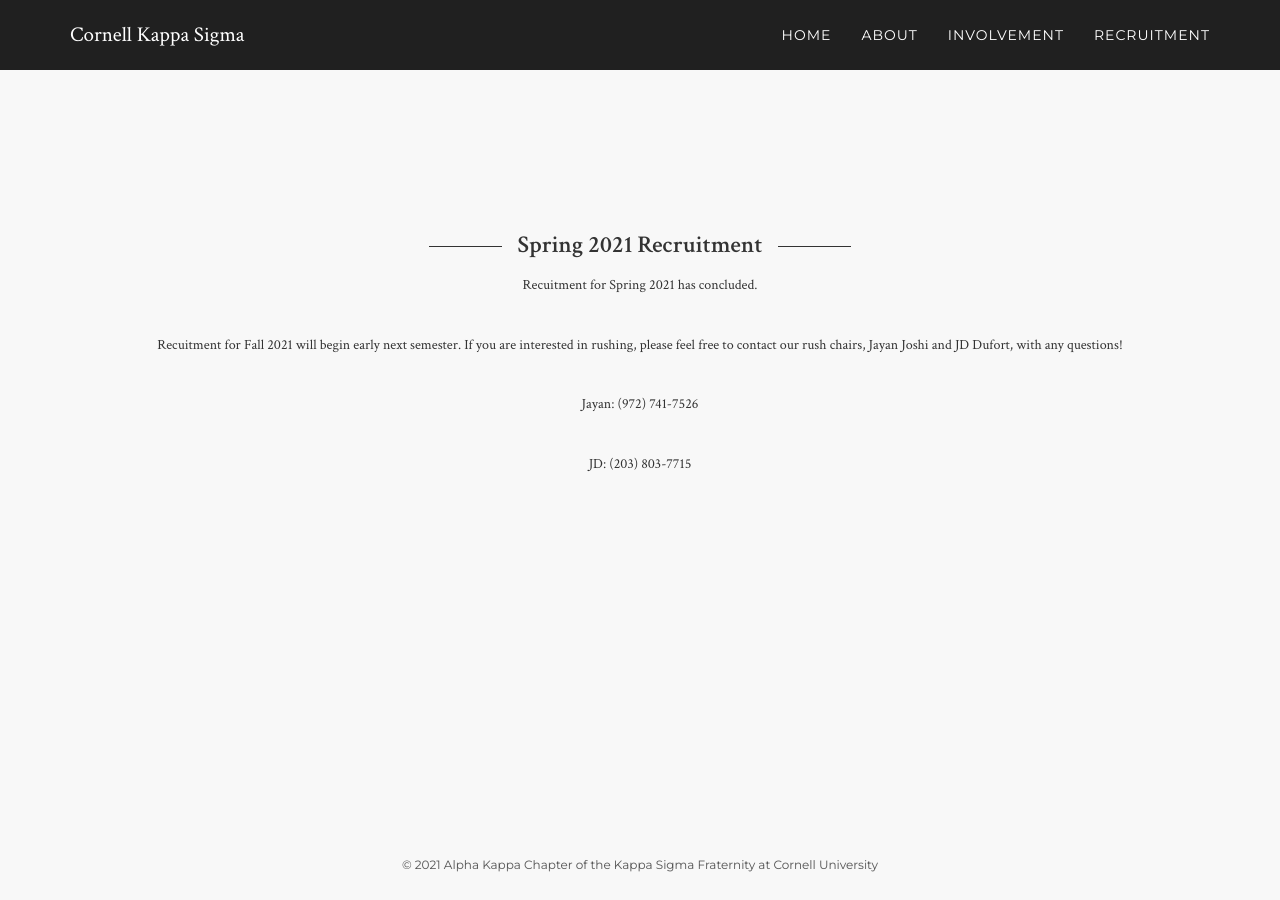
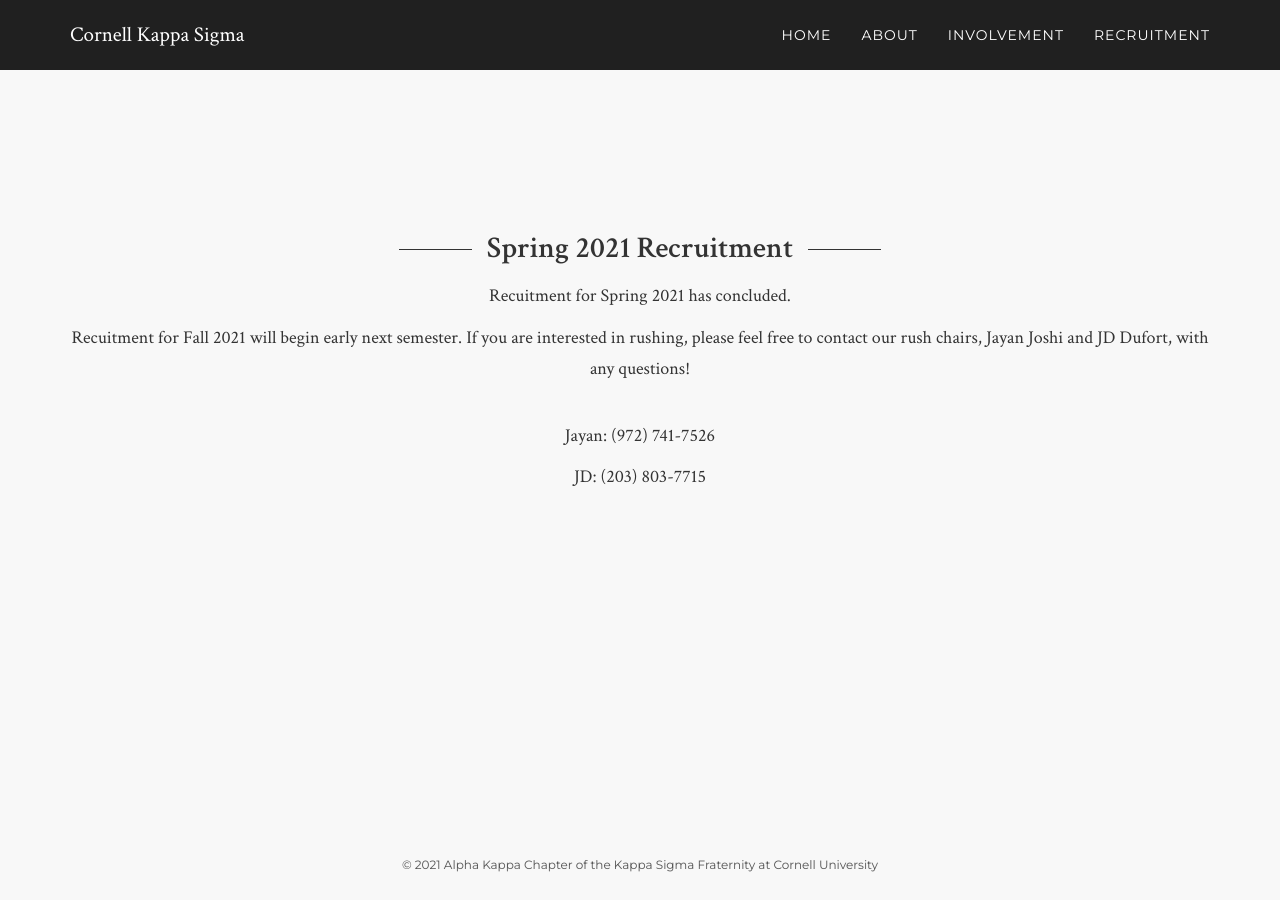
Before and after one commit to pjochillin/cornellkappasigma, a Jekyll site: the page built from recruitment/index.html, in a window 1280 px wide. Built offline with Jekyll 4.4.1, drawn with Linux system fonts in a browser that asks for light colours; nearby versions of some CDN libraries.

Commit message:
Updated Recruitment and About with css change

```diff
--- a/about/index.html
+++ b/about/index.html
@@ -15,10 +15,10 @@
 				<p>Built in 1903, the Kappa Sigma house boasts a hotel-esque Grand Hall, dozens of bodacious bedrooms, and a roof space that surveys the waters of Cayuga. Our house is known for its sophisticated affinity for boisterous energy and couth stateliness. Upon entering, you may be drawn to our pristine Chapter Room or the sweeping landscape views from which our windows present, but the most special characteristic of our house is truly the venerable and well-cultured men who gather there. Our house has given us so many of our fondest memories throughout our lives and we are so proud to call it our home.</p>
 				<br>
 				<p><b>Grand Master:</b> Nate Mayor</p>
-				<p><b>Grand Procurator:</b> Karl Schmelzer</p>
+				<p><b>Grand Procurator:</b> Matt Cramer</p>
 				<p><b>Grand Master of Ceremonies:</b> Alex Penchuk</p>
 				<p><b>Grand Treasurer:</b> Gabe Cohen</p>
-				<p><b>Grand Scribe:</b> Matt Cramer</p>
+				<p><b>Grand Scribe:</b> Liam McLaughlin</p>
 			</div>
 			<div class="right">
 				<img src="/assets/img/back7.jpg">
--- a/assets/css/style.scss
+++ b/assets/css/style.scss
@@ -14,15 +14,15 @@
 
 html,
 body {
-	margin:0;
-	padding:0;
-	height:100%;
+  margin: 0;
+  padding: 0;
+  height: 100%;
   background: #f8f8f8;
 }
 
 #wrapper {
-	min-height:100%;
-	position:relative;
+  min-height: 100%;
+  position: relative;
 }
 
 header {
@@ -55,7 +55,7 @@
   }
 
   .blackscreen {
-		background: rgba(0, 0, 0, .48);
+    background: rgba(0, 0, 0, 0.48);
     position: absolute;
     top: 0;
     bottom: 0;
@@ -65,14 +65,13 @@
 
   .container {
     position: relative;
-		text-shadow: 0px 2px 10px rgba(0,0,0,.3);
+    text-shadow: 0px 2px 10px rgba(0, 0, 0, 0.3);
 
     .navbar-header .navbar-brand {
       font-family: Crimson Text;
     }
 
     .intro-text {
-
     }
 
     .intro-heading {
@@ -106,7 +105,7 @@
         width: 360px;
         height: 1px;
         bottom: -12px;
-				background: rgba(130, 130, 130, .27);
+        background: rgba(130, 130, 130, 0.27);
       }
     }
   }
@@ -176,7 +175,7 @@
           bottom: -7px;
           width: 95px;
           height: 1px;
-					background: rgba(140, 140, 140, .2);
+          background: rgba(140, 140, 140, 0.2);
         }
       }
 
@@ -197,7 +196,7 @@
     font-size: 12px;
     margin-bottom: 0px;
     color: #575757;
-		text-shadow: 0px 0px 1px rgba(0,0,0,.07);
+    text-shadow: 0px 0px 1px rgba(0, 0, 0, 0.07);
   }
 }
 
@@ -259,6 +258,7 @@
   font-family: Crimson Text;
 
   h3 {
+    font-size: 30px;
     position: relative;
     display: inline-block;
     font-family: Crimson Text;
@@ -285,6 +285,7 @@
 
   p {
     margin-top: 5px;
+    font-size: 18px;
   }
 
   @media (max-width: 768px) {
@@ -293,21 +294,21 @@
   }
 }
 
-.gallery{
+.gallery {
   width: 960px;
   margin: auto;
 }
 
-.gallery ul{
+.gallery ul {
   list-style: none;
 }
 
-.gallery li{
+.gallery li {
   float: left;
   margin: 20px;
 }
 
-.gallery img{
+.gallery img {
   display: block;
   padding: 5px;
   background: gray;
@@ -315,7 +316,7 @@
   box-shadow: 1px 1px 2px black;
 }
 
-.gallery img:hover{
+.gallery img:hover {
   border: 1px solid white;
 }
 
--- a/recruitment/index.html
+++ b/recruitment/index.html
@@ -8,11 +8,9 @@
 			<h3>Spring 2021 Recruitment</h3>
 			<br>
 			<p>Recuitment for Spring 2021 has concluded.</p>
-			<br>
 			<p>Recuitment for Fall 2021 will begin early next semester. If you are interested in rushing, please feel free to contact our rush chairs, Jayan Joshi and JD Dufort, with any questions!</p>
 			<br>
 			<p>Jayan: (972) 741-7526</p>
-			<br>
 			<p>JD: (203) 803-7715</p>
 
 		</div>
```
Lines whose indentation alone changed are shown as unchanged.
